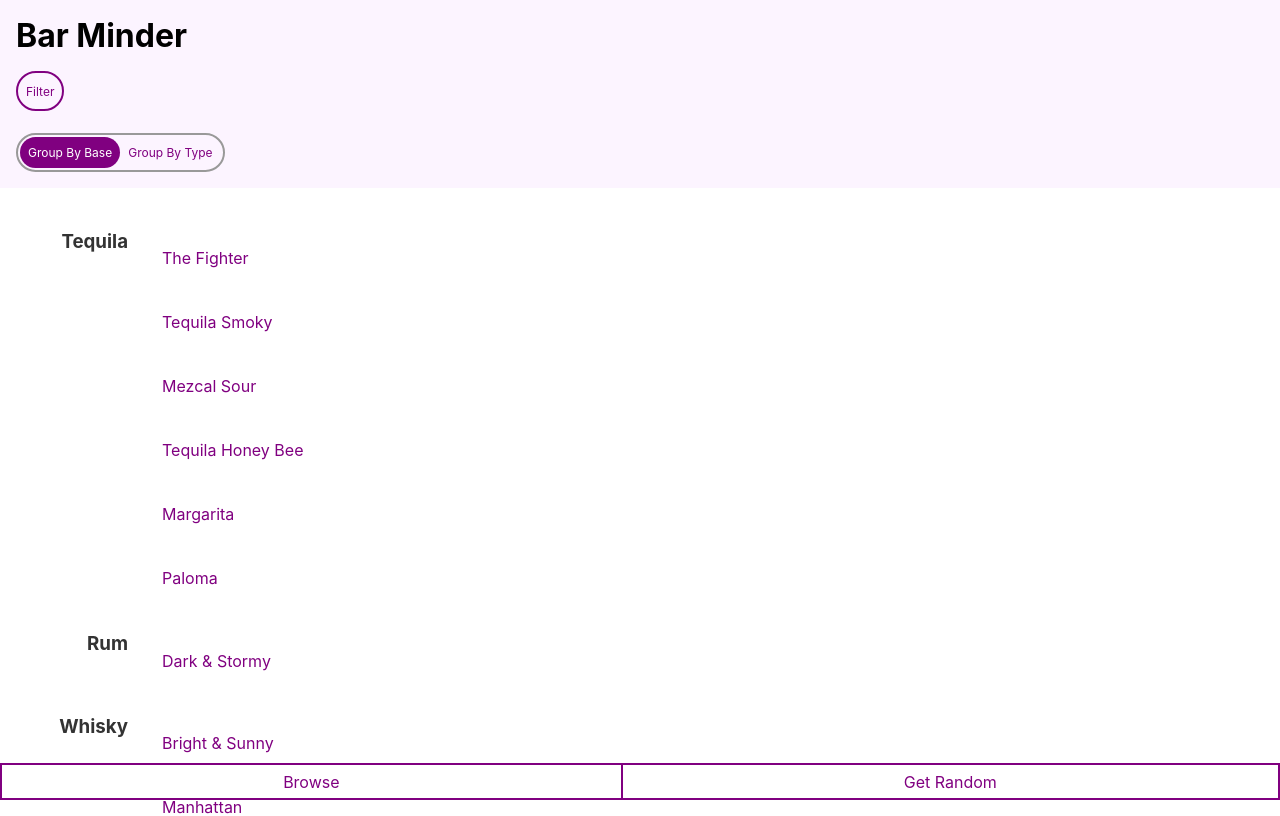
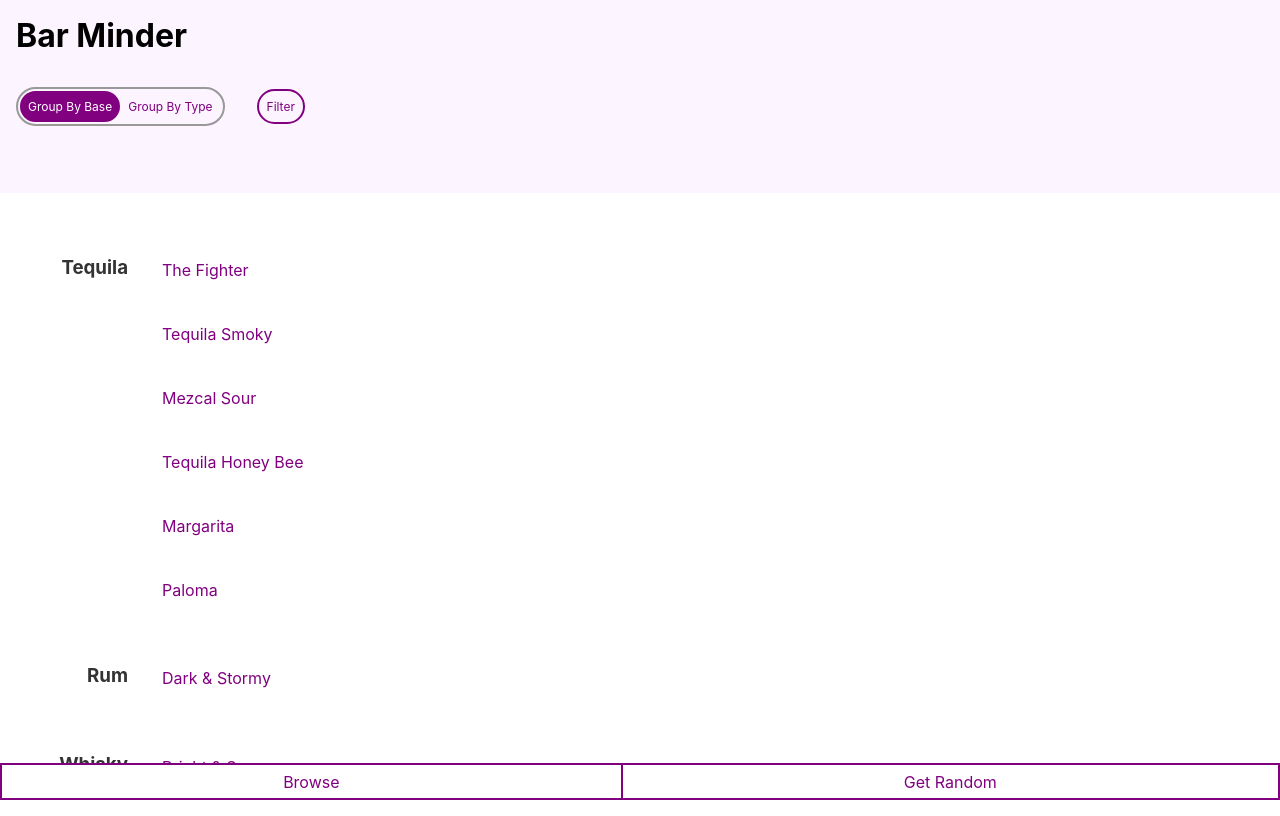
Before and after one commit to milesdelliott/cocktails, a Svelte app: page / in a window 1280 px wide. Shown: the top 816 px of the page. Built offline with nearby package versions, Linux system fonts and the light colour scheme.

Commit message:
gooda good

```diff
--- a/src/App.svelte
+++ b/src/App.svelte
@@ -35,7 +35,7 @@
 
 <style lang="scss">
 	header {
-		padding: 0 1rem;
+		padding: 0 1rem 1rem;
 		background: #fcf4ff;
 		position: -webkit-sticky;
 		position: sticky;
--- a/src/components/button.svelte
+++ b/src/components/button.svelte
@@ -5,7 +5,6 @@
 <style>
 
 button {
-    height: 2.5rem;
         --color: purple;
     --reverse: #fff;
 display: inline-block;
@@ -20,6 +19,7 @@ position: relative;
 overflow: visible;
 z-index: 1;
 font-size: 0.75rem;
+margin: 0;
 }
 button:before {
     content: "";
--- a/src/components/drinklist.svelte
+++ b/src/components/drinklist.svelte
@@ -36,7 +36,6 @@ h3 {
     display: inline-block;
     @media screen and (min-width: 560px) {
         position: sticky;
-        margin-top: -2.5em;
         transform: translateX(-100%);
         text-align: right;
     }
@@ -55,7 +54,7 @@ h3 {
 padding: 0;
 position: relative;
 @media screen and (min-width: 560px) {
-    margin-top: -1.6em;
+    margin-top: -2.5em;
 }
 
 }
--- a/src/components/listControls.svelte
+++ b/src/components/listControls.svelte
@@ -25,7 +25,9 @@ const handleSection = section => e => {
 
 .filter, .group {
     display: flex;
+    align-items: center;
 }
+
 .filter ul {
     margin: 0;
 }
@@ -33,6 +35,7 @@ const handleSection = section => e => {
 .tags {
 transition: all ease .2s;
 overflow: visible;
+padding: 0;
 }
 
 .tags.inactive {
@@ -45,10 +48,19 @@ overflow: visible;
 .clip.active {
     overflow: visible;
 }
+.filter-button-wrapper {
+    margin-left: 2rem;
+}
 </style>
 
+
+<div class="group">
+    <Toggles activeVal={$sectioning} onChange={handleSection} items={[ 'base', 'tags' ]} />
+    <div class="filter-button-wrapper">
+        <Button active={filter} on:click={() => filter = !filter}>Filter</Button>
+    </div>
+</div>
 <div class="filter">
-<Button active={filter} on:click={() => filter = !filter}>Filter</Button>
     <div class={`clip ${filter ? 'active' : 'inactive'}`}>
         <ul class={`tags ${filter ? 'active' : 'inactive'}`}>
             {#each tags as tag }
@@ -57,6 +69,3 @@ overflow: visible;
         </ul>
     </div>
 </div>
-<div class="group">
-<Toggles activeVal={$sectioning} onChange={handleSection} items={[ 'base', 'tags' ]} />
-</div>
```
Lines whose indentation alone changed are shown as unchanged.
